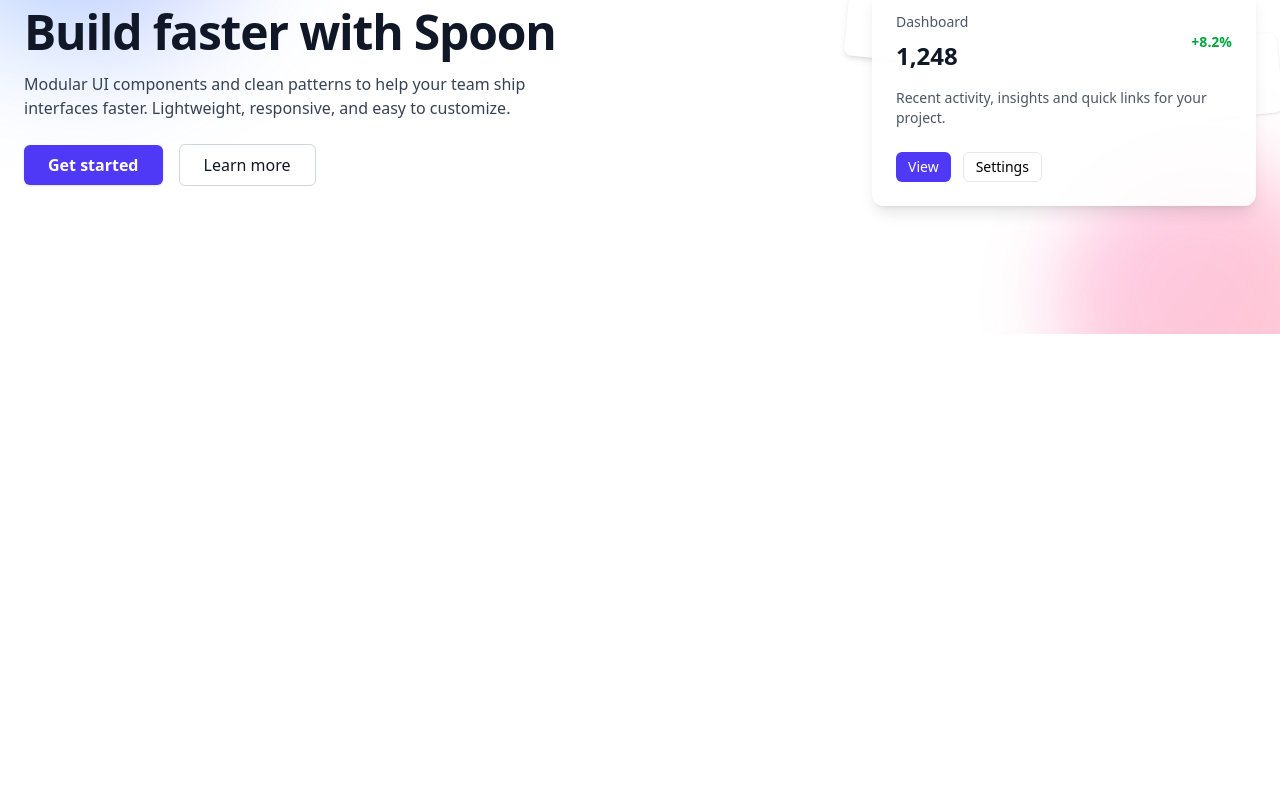
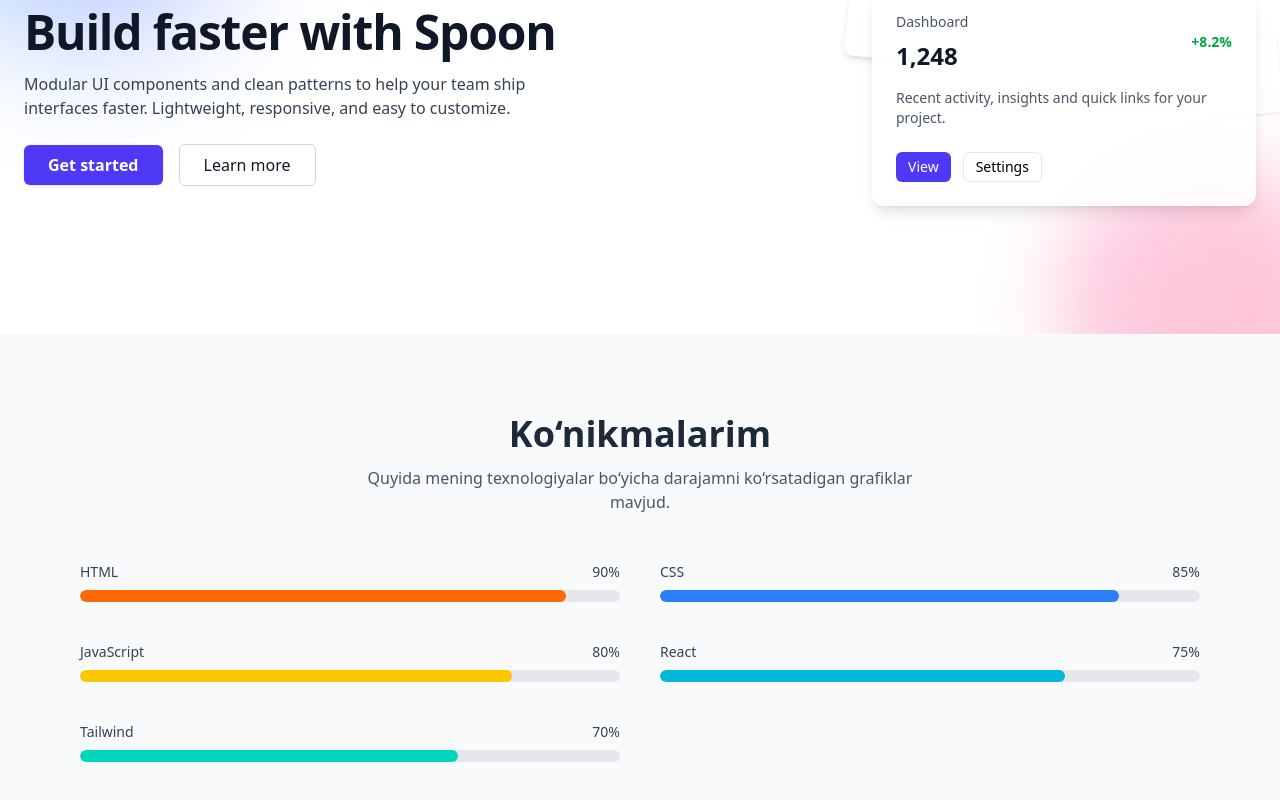
Before and after one commit to F2RUZ/FrontEnd004Team, a React (Vite) app: page / in a window 1280 px wide. Shown: the part 1432-2232 px from the top of the page. Before the commit the page ends 1766 px from the top, so only its background shows below. Built offline with nearby package versions, Linux system fonts and the light colour scheme.

Commit message:
Pro section full done

```diff
--- a/src/components/Pro.jsx
+++ b/src/components/Pro.jsx
@@ -1,11 +1,41 @@
-import React from 'react'
+import React from 'react';
 
-const Pro = () => {
+export default function SkillsSection() {
+  const skills = [
+    { name: 'HTML', level: 90, color: 'bg-orange-500' },
+    { name: 'CSS', level: 85, color: 'bg-blue-500' },
+    { name: 'JavaScript', level: 80, color: 'bg-yellow-400' },
+    { name: 'React', level: 75, color: 'bg-cyan-500' },
+    { name: 'Tailwind', level: 70, color: 'bg-teal-400' }
+  ];
+
   return (
-    <div>
+    <section className="py-20 bg-gray-50" aria-label="skills">
+      <div className="container mx-auto px-6 lg:px-20">
+        <div className="text-center mb-12">
+          <h2 className="text-4xl font-extrabold text-gray-800">Ko‘nikmalarim</h2>
+          <p className="mt-3 text-gray-600 max-w-xl mx-auto">
+            Quyida mening texnologiyalar bo‘yicha darajamni ko‘rsatadigan grafiklar mavjud.
+          </p>
+        </div>
 
-    </div>
-  )
+        <div className="grid grid-cols-1 md:grid-cols-2 gap-10">
+          {skills.map((skill) => (
+            <div key={skill.name} className="space-y-2">
+              <div className="flex justify-between text-sm font-medium text-gray-700">
+                <span>{skill.name}</span>
+                <span>{skill.level}%</span>
+              </div>
+              <div className="w-full bg-gray-200 rounded-full h-3 overflow-hidden">
+                <div
+                  className={`h-3 ${skill.color} rounded-full transition-all duration-700`}
+                  style={{ width: `${skill.level}%` }}
+                />
+              </div>
+            </div>
+          ))}
+        </div>
+      </div>
+    </section>
+  );
 }
-
-export default Pro
```
